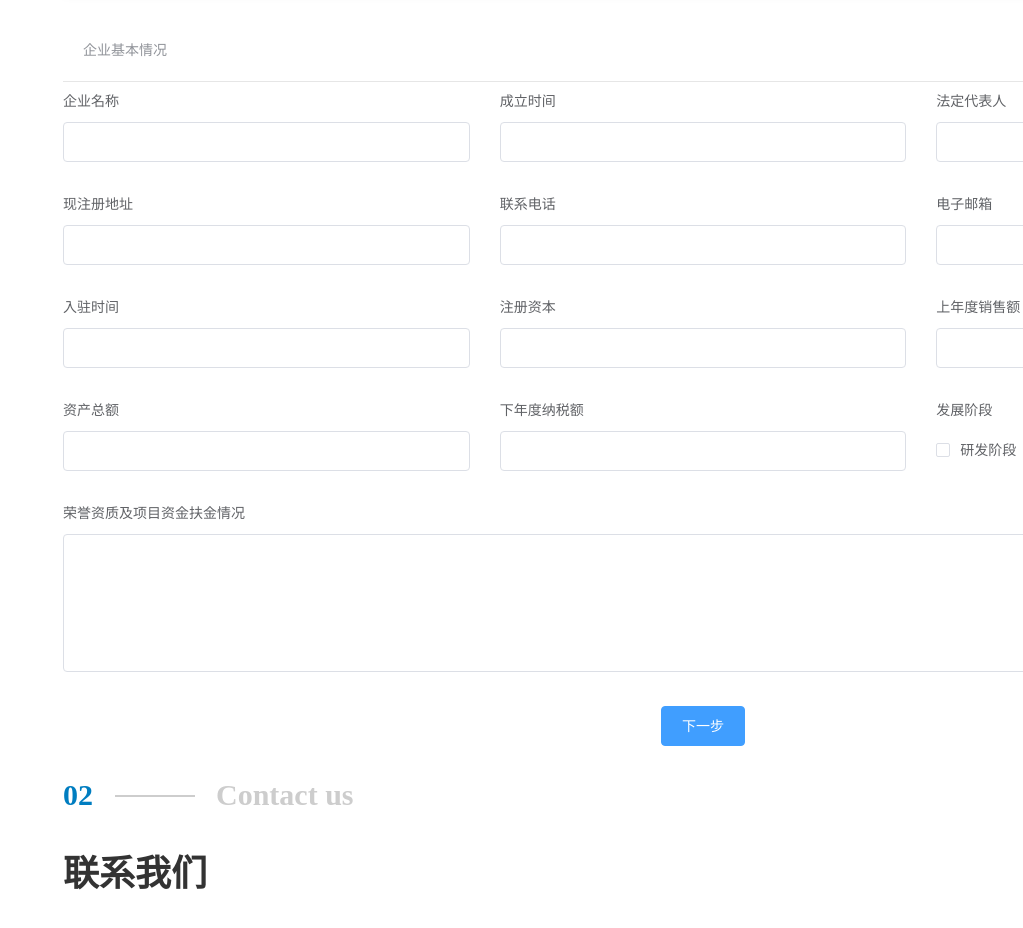
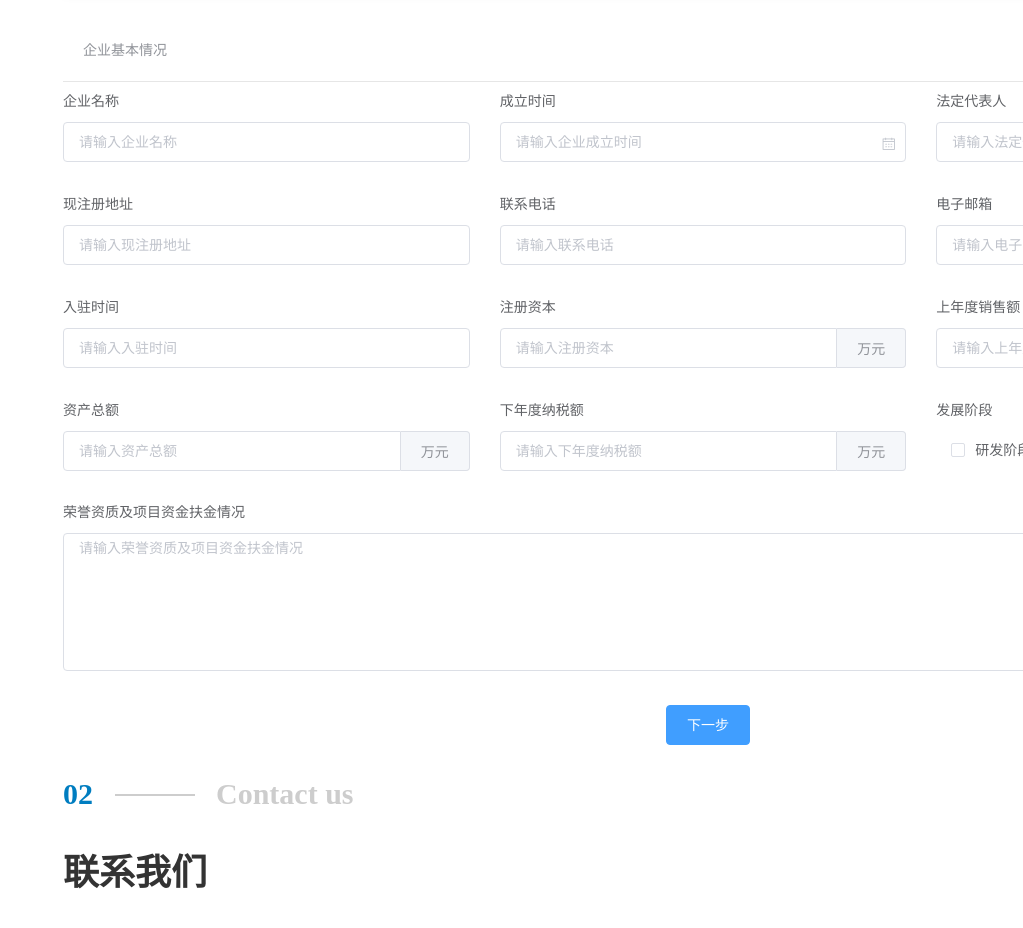
Before and after one commit to huccct/jzbd-fe, a Vue app: page /contact in a window 1280 px wide. Shown: the part 1320-2248 px from the top of the page, without its empty margins (257-1280 px from the left). Built offline with nearby package versions, Linux system fonts and the light colour scheme.

Commit message:
feat(components): contact模块静态构建完善

```diff
--- a/src/views/contact/contact.vue
+++ b/src/views/contact/contact.vue
@@ -1,7 +1,7 @@
 <!--
  * @Author: 袁十一
  * @Date: 2023-04-12 16:34:50
- * @LastEditTime: 2023-06-02 21:05:12
+ * @LastEditTime: 2023-06-03 10:18:39
  * @LastEditors: Huccct
  * @Description: 联系我们页面
  * @FilePath: \jzbd-fe\src\views\contact\contact.vue
@@ -47,77 +47,114 @@
             <el-row :gutter="30">
               <el-col :span="8">
                 <el-form-item label="企业名称">
-                  <el-input></el-input>
+                  <el-input placeholder="请输入企业名称"></el-input>
                 </el-form-item>
               </el-col>
               <el-col :span="8">
                 <el-form-item label="成立时间">
-                  <el-input></el-input>
+                  <el-input placeholder="请输入企业成立时间" suffix-icon="el-icon-date"></el-input>
                 </el-form-item>
               </el-col>
               <el-col :span="8">
                 <el-form-item label="法定代表人">
-                  <el-input></el-input>
+                  <el-input placeholder="请输入法定代表人"></el-input>
                 </el-form-item>
               </el-col>
             </el-row>
             <el-row :gutter="30">
               <el-col :span="8">
                 <el-form-item label="现注册地址">
-                  <el-input></el-input>
+                  <el-input placeholder="请输入现注册地址"></el-input>
                 </el-form-item>
               </el-col>
               <el-col :span="8">
                 <el-form-item label="联系电话">
-                  <el-input></el-input>
+                  <el-input placeholder="请输入联系电话"></el-input>
                 </el-form-item>
               </el-col>
               <el-col :span="8">
                 <el-form-item label="电子邮箱">
-                  <el-input></el-input>
+                  <el-input placeholder="请输入电子邮箱"></el-input>
                 </el-form-item>
               </el-col>
             </el-row>
             <el-row :gutter="30">
               <el-col :span="8">
                 <el-form-item label="入驻时间">
-                  <el-input></el-input>
+                  <el-input placeholder="请输入入驻时间"></el-input>
                 </el-form-item>
               </el-col>
               <el-col :span="8">
                 <el-form-item label="注册资本">
-                  <el-input></el-input>
+                  <el-input placeholder="请输入注册资本">
+                    <template #append>万元</template>
+                  </el-input>
                 </el-form-item>
               </el-col>
               <el-col :span="8">
                 <el-form-item label="上年度销售额">
-                  <el-input></el-input>
+                  <el-input placeholder="请输入上年度销售额">
+                    <template #append>万元</template>
+                  </el-input>
                 </el-form-item>
               </el-col>
             </el-row>
             <el-row :gutter="30">
               <el-col :span="8">
                 <el-form-item label="资产总额">
-                  <el-input></el-input>
+                  <el-input placeholder="请输入资产总额">
+                    <template #append>万元</template>
+                  </el-input>
                 </el-form-item>
               </el-col>
               <el-col :span="8">
                 <el-form-item label="下年度纳税额">
-                  <el-input></el-input>
+                  <el-input placeholder="请输入下年度纳税额">
+                    <template #append>万元</template>
+                  </el-input>
                 </el-form-item>
               </el-col>
               <el-col :span="8">
                 <el-form-item label="发展阶段">
                   <br />
-                  <el-checkbox label="研发阶段"></el-checkbox>
-                  <el-checkbox label="推广阶段"></el-checkbox>
-                  <el-checkbox label="成长阶段"></el-checkbox>
+                  <div class="checkbox-container">
+                    <el-checkbox
+                      v-model="options[0].checked"
+                      label="研发阶段"
+                      @change="handleOptionChange(0)"
+                    ></el-checkbox>
+                  </div>
+                  <div class="checkbox-container">
+                    <el-checkbox
+                      v-model="options[1].checked"
+                      label="推广阶段"
+                      @change="handleOptionChange(1)"
+                    ></el-checkbox>
+                  </div>
+                  <div class="checkbox-container">
+                    <el-checkbox
+                      v-model="options[2].checked"
+                      label="成长阶段"
+                      @change="handleOptionChange(2)"
+                    ></el-checkbox>
+                  </div>
+                  <div class="checkbox-container">
+                    <el-checkbox
+                      v-model="options[3].checked"
+                      label="成熟阶段"
+                      @change="handleOptionChange(3)"
+                    ></el-checkbox>
+                  </div>
                 </el-form-item>
               </el-col>
             </el-row>
             <el-row>
               <el-form-item label="荣誉资质及项目资金扶金情况">
-                <el-input type="textarea" :rows="6"></el-input>
+                <el-input
+                  type="textarea"
+                  :rows="6"
+                  placeholder="请输入荣誉资质及项目资金扶金情况"
+                ></el-input>
               </el-form-item>
             </el-row>
           </el-form>
@@ -127,24 +164,24 @@
             <el-row :gutter="30">
               <el-col :span="12">
                 <el-form-item label="发明专利">
-                  <el-input type="textarea"></el-input>
+                  <el-input type="textarea" placeholder="请输入发明专利情况"></el-input>
                 </el-form-item>
               </el-col>
               <el-col :span="12">
                 <el-form-item label="软件著作权">
-                  <el-input type="textarea"></el-input>
+                  <el-input type="textarea" placeholder="请输入软件著作权情况"></el-input>
                 </el-form-item>
               </el-col>
             </el-row>
             <el-row :gutter="30">
               <el-col :span="12">
                 <el-form-item label="实用新型专利">
-                  <el-input type="textarea"></el-input>
+                  <el-input type="textarea" placeholder="请输入实用新型专利情况"></el-input>
                 </el-form-item>
               </el-col>
               <el-col :span="12">
                 <el-form-item label="商标">
-                  <el-input type="textarea"></el-input>
+                  <el-input type="textarea" placeholder="请输入商标情况"></el-input>
                 </el-form-item>
               </el-col>
             </el-row>
@@ -153,81 +190,105 @@
         <div v-show="active === 3" class="step-box3">
           <el-form>
             <el-row v-for="(item, index) in formItems" :key="index">
+              <div class="circle-number">
+                <span>1</span>
+              </div>
               <el-row :gutter="30">
                 <el-col :span="8">
                   <el-form-item label="姓名">
-                    <el-input></el-input>
+                    <el-input placeholder="请输入姓名"></el-input>
                   </el-form-item>
                 </el-col>
                 <el-col :span="8">
                   <el-form-item label="身份证号">
-                    <el-input></el-input>
+                    <el-input placeholder="请输入身份证号"></el-input>
                   </el-form-item>
                 </el-col>
                 <el-col :span="8">
                   <el-form-item label="职务">
-                    <el-input></el-input>
+                    <el-input placeholder="请输入职务"></el-input>
                   </el-form-item>
                 </el-col>
               </el-row>
               <el-row :gutter="30">
                 <el-col :span="8">
                   <el-form-item label="职称">
-                    <el-input></el-input>
+                    <el-input placeholder="请输入职称"></el-input>
                   </el-form-item>
                 </el-col>
                 <el-col :span="8">
                   <el-form-item label="占股比例">
-                    <el-input></el-input>
+                    <el-input placeholder="请输入占股比例">
+                      <template #append> % </template>
+                    </el-input>
                   </el-form-item>
                 </el-col>
               </el-row>
             </el-row>
             <el-row :span="24">
-              <center><el-button @click="addFormItem">新增一个（最多填报三个）</el-button></center>
+              <center>
+                <el-button
+                  v-show="formItems.length < 3"
+                  style="display: block; width: 100%"
+                  icon="el-icon-circle-plus-outline"
+                  @click="addFormItem"
+                  >新增一个（最多填报三个）</el-button
+                >
+              </center>
             </el-row>
           </el-form>
         </div>
         <div v-show="active === 4" class="step-box4">
           <el-form>
             <el-row v-for="(item, index) in formItems" :key="index">
+              <div class="circle-number">
+                <span>1</span>
+              </div>
               <el-row :gutter="30">
                 <el-col :span="8">
                   <el-form-item label="姓名">
-                    <el-input></el-input>
+                    <el-input placeholder="请输入企业名称"></el-input>
                   </el-form-item>
                 </el-col>
                 <el-col :span="8">
                   <el-form-item label="职务">
-                    <el-input></el-input>
+                    <el-input placeholder="请输入职务"></el-input>
                   </el-form-item>
                 </el-col>
                 <el-col :span="8">
                   <el-form-item label="年龄">
-                    <el-input></el-input>
+                    <el-input placeholder="请输入年龄"></el-input>
                   </el-form-item>
                 </el-col>
               </el-row>
               <el-row :gutter="30">
                 <el-col :span="8">
                   <el-form-item label="学历">
-                    <el-input></el-input>
+                    <el-input placeholder="请输入学历,例：本科、硕士研究生、博士研究生"></el-input>
                   </el-form-item>
                 </el-col>
                 <el-col :span="8">
                   <el-form-item label="职称">
-                    <el-input></el-input>
+                    <el-input placeholder="请输入职称"></el-input>
                   </el-form-item>
                 </el-col>
                 <el-col :span="8">
                   <el-form-item label="联系方式">
-                    <el-input></el-input>
+                    <el-input placeholder="请输入联系方式"></el-input>
                   </el-form-item>
                 </el-col>
               </el-row>
             </el-row>
             <el-row :span="24">
-              <center><el-button @click="addFormItem">新增一个（最多填报三个）</el-button></center>
+              <center>
+                <el-button
+                  v-show="formItems.length < 3"
+                  style="display: block; width: 100%"
+                  icon="el-icon-circle-plus-outline"
+                  @click="addFormItem"
+                  >新增一个（最多填报三个）</el-button
+                >
+              </center>
             </el-row>
           </el-form>
         </div>
@@ -237,19 +298,29 @@
               <el-col :span="8">
                 <el-form-item label="发展阶段">
                   <br />
-                  <el-checkbox label="办公用房"></el-checkbox>
-                  <el-checkbox label="生产厂房"></el-checkbox>
+                  <el-checkbox
+                    v-model="options[0].checked"
+                    label="办公用房"
+                    @change="handleOptionChange(0)"
+                  ></el-checkbox>
+                  <el-checkbox
+                    v-model="options[1].checked"
+                    label="生产厂房"
+                    @change="handleOptionChange(1)"
+                  ></el-checkbox>
                 </el-form-item>
               </el-col>
               <el-col :span="8">
                 <el-form-item label="面积">
-                  <el-input></el-input>
+                  <el-input placeholder="请输入面积">
+                    <template #append> ㎡</template>
+                  </el-input>
                 </el-form-item>
               </el-col>
             </el-row>
             <el-row>
               <el-form-item label="其他需求">
-                <el-input type="textarea" :rows="6"></el-input>
+                <el-input type="textarea" :rows="6" placeholder="请输入其他需求"></el-input>
               </el-form-item>
             </el-row>
           </el-form>
@@ -542,6 +613,12 @@
           </el-form>
         </div>
         <center>
+          <el-button
+            v-show="active !== 1"
+            style="margin-top: 12px; margin-right: 20px"
+            @click="prev"
+            >上一步</el-button
+          >
           <el-button type="primary" style="margin-top: 12px" @click="next">下一步 </el-button>
         </center>
       </div>
@@ -600,10 +677,14 @@ export default {
           field3: ''
         }
       ],
-      activeIndex: '6-1'
+      activeIndex: '6-1',
+      options: [{ checked: false }, { checked: false }, { checked: false }, { checked: false }]
     };
   },
   methods: {
+    prev() {
+      this.active--;
+    },
     next() {
       if (this.active++ > 5) this.active = 1;
     },
@@ -613,12 +694,35 @@ export default {
         field2: '',
         field3: ''
       });
+    },
+    handleOptionChange(index) {
+      // 只允许选择一个选项，取消其他选项的选择
+      this.options.forEach((option, i) => {
+        if (i !== index) {
+          option.checked = false;
+        }
+      });
     }
   }
 };
 </script>
 
 <style lang="scss" scoped>
+.circle-number {
+  width: 30px;
+  height: 30px;
+  border-radius: 50%;
+  background-color: rgb(64, 158, 255);
+  display: flex;
+  align-items: center;
+  justify-content: center;
+  color: #fff;
+  margin: 10px 0;
+}
+.checkbox-container {
+  display: inline;
+  margin-left: 15px;
+}
 .step-box6 {
   .uploadInfo_wrapped {
     display: flex;
```
